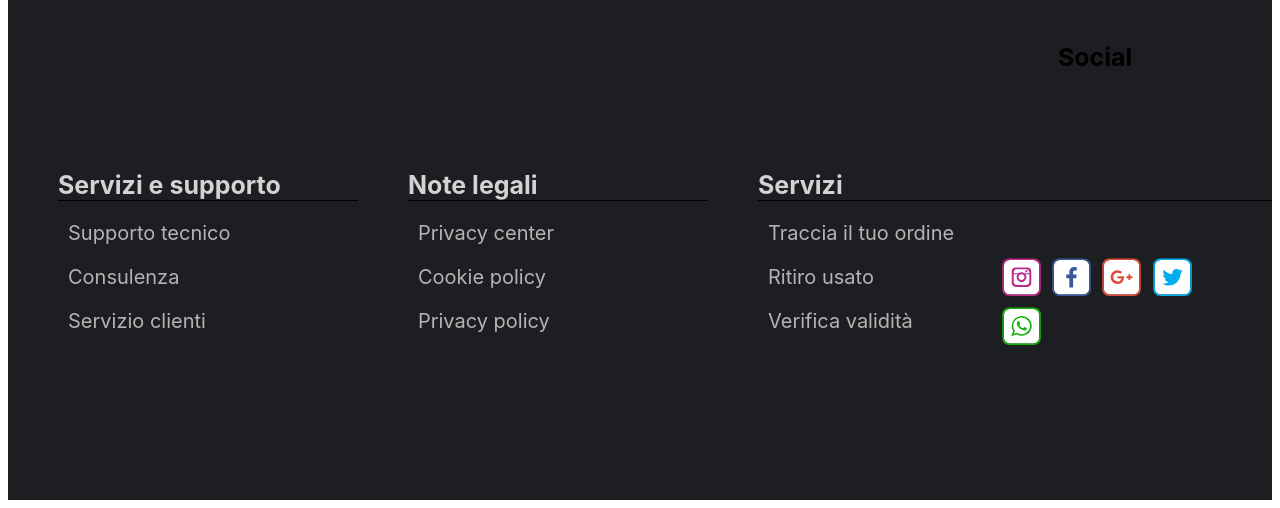
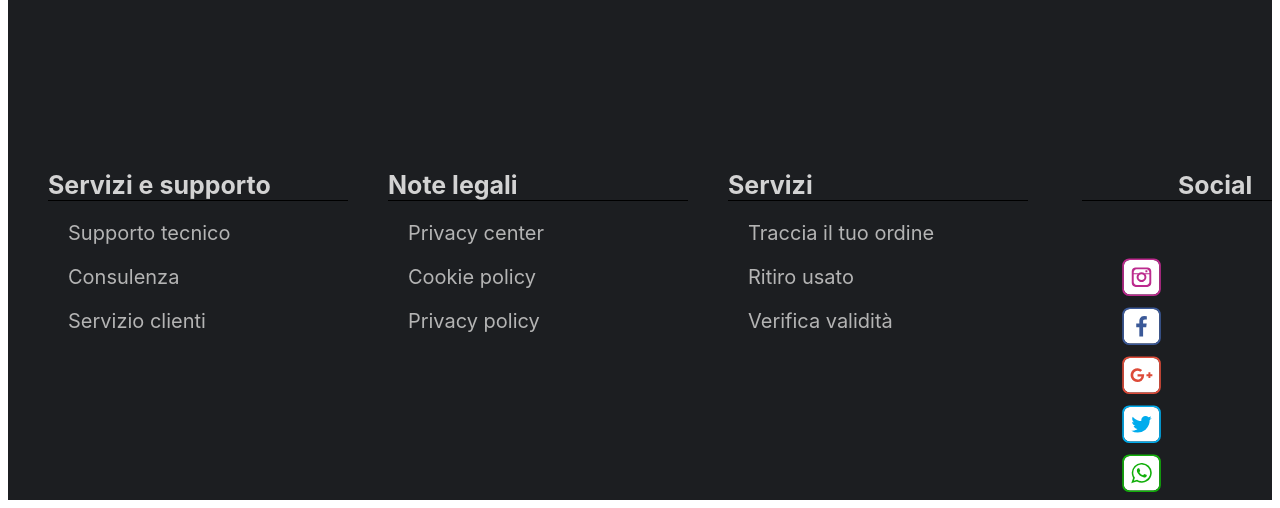
Before and after one commit to FedericoDeLullo/progetto_linguaggi, a PHP site: page / in a window 1280 px wide. Shown: the part 708-1216 px from the top of the page. Run offline with PHP 8.4, Linux system fonts and the light colour scheme.

Commit message:
Update style.css

```diff
--- a/Homework-2/file_css/style.css
+++ b/Homework-2/file_css/style.css
@@ -16,10 +16,19 @@ p{line-height: 28px; color:black; font-weight: 300;margin-left: 40px;}
   border-bottom: 1px solid black;
   font-weight: 700;
   margin-bottom: 10px;
-  margin-left: -40px;
+  margin-left: -50px;
   color: lightgray;
 }
 
+.servizi_social
+{
+  font-weight: 700;
+  height: fit-content;
+  width: fit-content;
+  margin-left: 150px;
+  margin-top: 170px;
+  color: lightgray;
+}
 
 .contatti{
   cursor: pointer;
```
